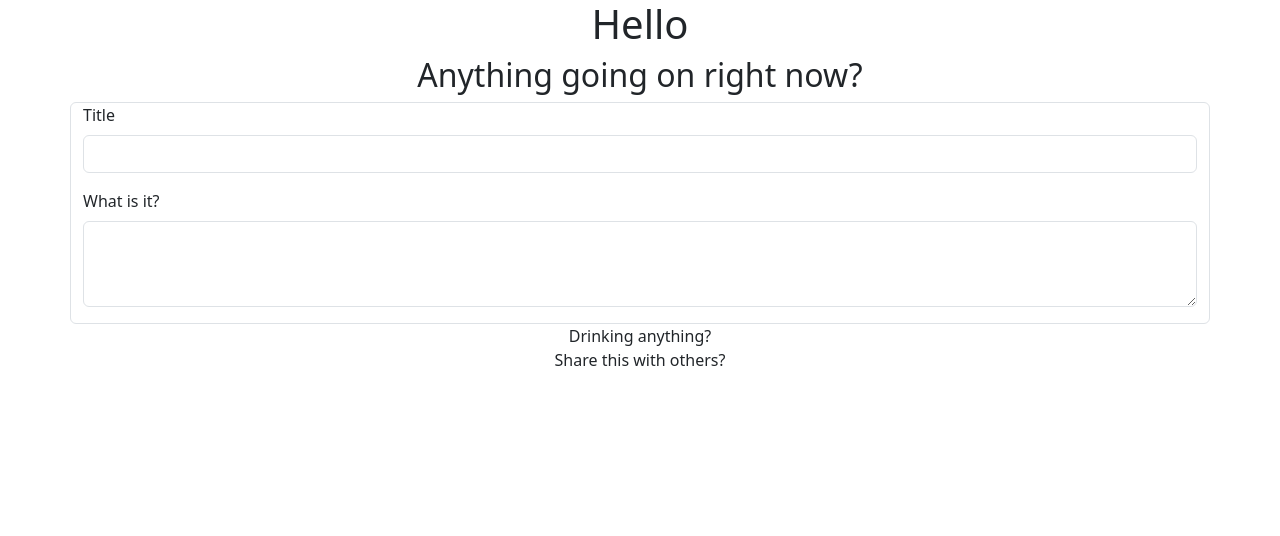
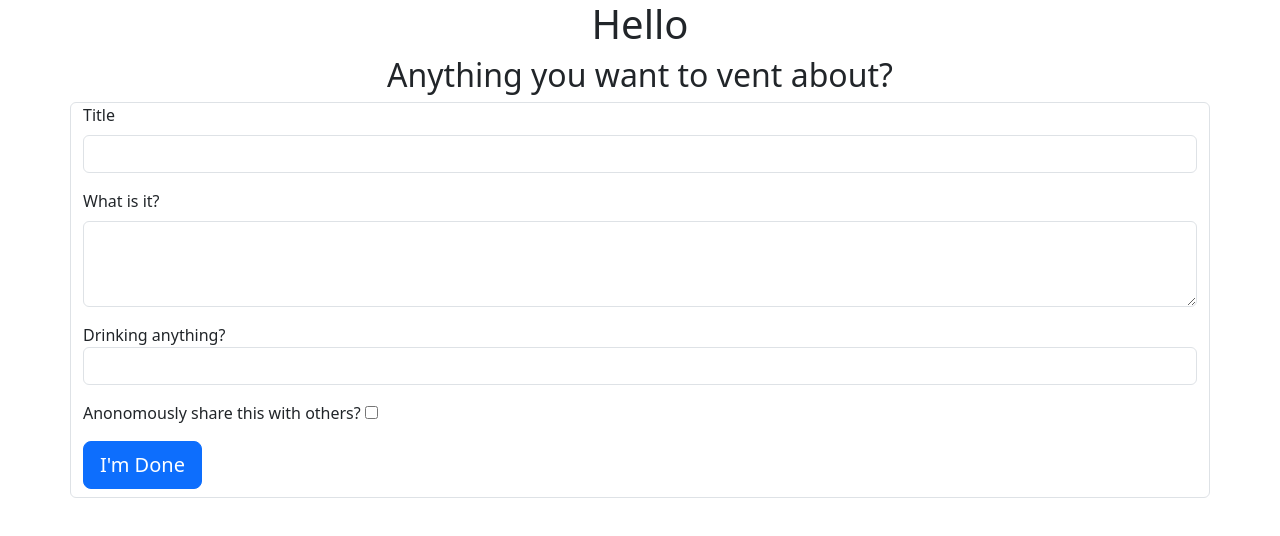
Before and after one commit to IBrickhouse/Journaling-Application, a plain HTML site: page index.html in a window 1280 px wide. Drawn offline with nearby package versions, Linux system fonts and the light colour scheme.

Commit message:
Give Checkbox and Submit button Functionality

```diff
--- a/index.html
+++ b/index.html
@@ -1,34 +1,40 @@
+<!DOCTYPE html>
 <html lang="en">
 <head>
     <meta charset="UTF-8">
     <meta name="viewport" content="width=device-width, initial-scale=1.0">
     <link href="https://cdn.jsdelivr.net/npm/bootstrap@5.3.1/dist/css/bootstrap.min.css" rel="stylesheet" integrity="sha384-4bw+/aepP/YC94hEpVNVgiZdgIC5+VKNBQNGCHeKRQN+PtmoHDEXuppvnDJzQIu9" crossorigin="anonymous">
 
-    <title>Drank</title>
+    <title>Vent</title>
 </head>
 <body>
     <div class="greeting text-center">
         <h1>Hello</h1>
-        <h2>Anything going on right now?</h2>
+        <!-- <button type="button" class="btn btn-primary btn-lg" onclick="greet()">Greet</button> -->
+        <h2>Anything you want to vent about?</h2>
     </div>
 
     <div class="container rounded border">
         <div class="mb-3">
-            <label for="exampleFormControlInput1" class="form-label">Title</label>
-            <input type="text" class="form-control" id="exampleFormControlInput1" placeholder="">
+            <label for="titleOfPost" class="form-label">Title</label>
+            <input type="text" class="form-control" id="titleOfPost" placeholder="">
           </div>
           <div class="mb-3">
-            <label for="exampleFormControlTextarea1" class="form-label">What is it?</label>
-            <textarea class="form-control" id="exampleFormControlTextarea1" rows="3"></textarea>
+            <label for="ContentOfPost" class="form-label">What is it?</label>
+            <textarea class="form-control" id="ContentOfPost" rows="3"></textarea>
           </div>
+          <div class="mb-3">
+            <label for="beverage" class=""> Drinking anything?</label>
+            <input type="text" class="form-control" id="beverage">
+          </div>
+          <div class="mb-3">
+            <label for="shareButton" class="">Anonomously share this with others? </label>
+            <input type="checkbox" id="shareButton">
+          </div>
+          <button type="button" class="btn btn-primary btn-lg mb-2" onclick="post()">I'm Done</button>
     </div>
 
-    <div class="beverage text-center">Drinking anything?</div>
-
-    <div class="share text-center">Share this with others?</div>
-
-
-
+    <script src="index.js"></script>
     <script src="https://cdn.jsdelivr.net/npm/bootstrap@5.3.1/dist/js/bootstrap.bundle.min.js" integrity="sha384-HwwvtgBNo3bZJJLYd8oVXjrBZt8cqVSpeBNS5n7C8IVInixGAoxmnlMuBnhbgrkm" crossorigin="anonymous"></script>
 </body>
 </html>
--- /dev/null
+++ b/index.js
@@ -0,0 +1,13 @@
+async function greet() {
+
+}
+
+function post() {
+    if (document.getElementById("shareButton").checked) {
+        console.log("Checked")
+    }
+    else {
+        console.log("Not Checked")
+        location.reload();
+    }
+}
```
